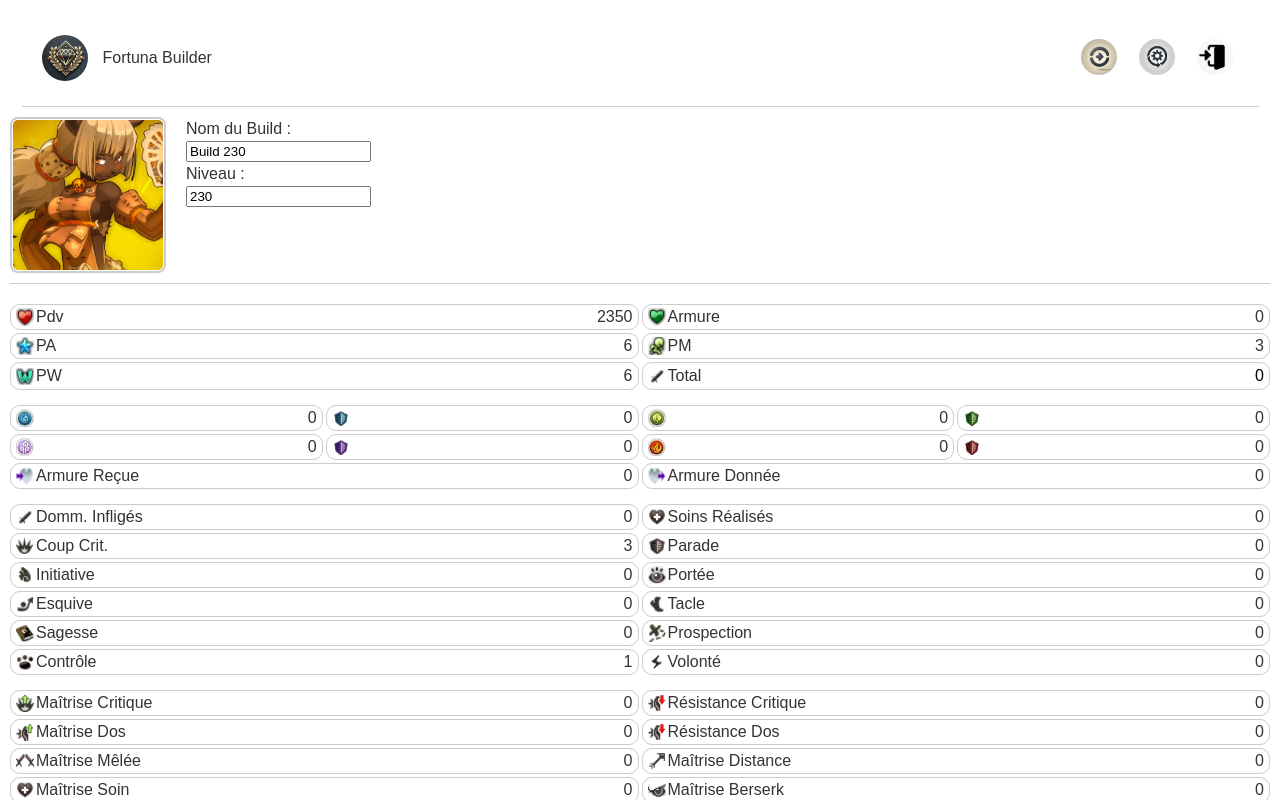
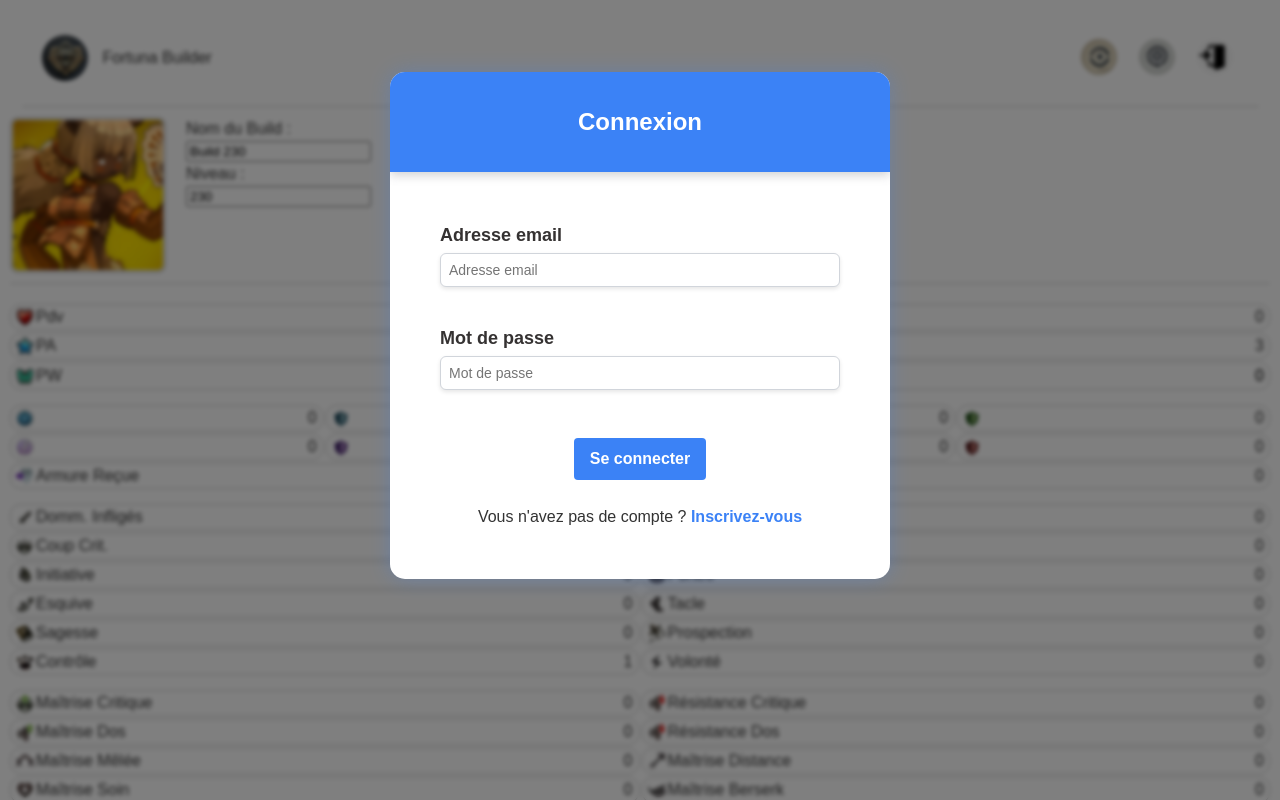
Before and after one commit to CorentinCoulet/Fortuna-Builder, a React (Vite) app in the folder frontend/: page / in a window 1280 px wide. Both pictures are taken after a click on the button 1214 px from the left and 58 px from the top of the page. Shown: the top 800 px of the page. Built offline with nearby package versions, Linux system fonts and the light colour scheme.

Commit message:
ajout de la modal d'authentification

```diff
--- a/frontend/package.json
+++ b/frontend/package.json
@@ -27,7 +27,8 @@
     "react-redux": "^9.1.2",
     "react-router-dom": "^6.26.0",
     "react-slider": "^2.0.6",
-    "url": "^0.11.4"
+    "url": "^0.11.4",
+    "zod": "^3.23.8"
   },
   "devDependencies": {
     "@types/node": "^22.2.0",
--- a/frontend/src/components/Others/Header.tsx
+++ b/frontend/src/components/Others/Header.tsx
@@ -1,4 +1,4 @@
-import React, { useEffect, useState } from "react";
+import React, { useState } from "react";
 import "../../styles/components/Others/Header.scss";
 import Logo from "../../assets/logo-fortuna-V2.webp";
 import Login from "../../assets/login.webp";
@@ -13,20 +13,28 @@ import { resetAllPoints as resetPointAgility } from "../../features/components/A
 import { resetAllPoints as resetPointChance } from "../../features/components/Aptitudes/aptitudeChanceSlice";
 import { resetAllPoints as resetPointMajor } from "../../features/components/Aptitudes/aptitudeMajorSlice";
 import { resetAllValues } from "../../features/components/Builder/editableValuesSlice";
-import {  } from "../../features/components/Sublimations/sublimationsSlice";
+import {} from "../../features/components/Sublimations/sublimationsSlice";
 import { useDispatch } from "react-redux";
+import Modal from "react-modal";
 
-import { setEquippedEpicSublimation, setEquippedRelicSublimation, setEquippedNormalSublimation } from "../../features/components/Sublimations/sublimationsSlice";
+import {
+  setEquippedEpicSublimation,
+  setEquippedRelicSublimation,
+  setEquippedNormalSublimation,
+} from "../../features/components/Sublimations/sublimationsSlice";
+import LoginForm from "./LoginForm";
+import SignInForm from "./SignInForm";
 
 const Header: React.FC = () => {
   const dispatch = useDispatch();
 
   const [isLoggedIn, setIsLoggedIn] = useState<boolean>(false);
   const [isMenuOpen, setIsMenuOpen] = useState<boolean>(false);
+  const [wantToLogin, setWantToLogin] = useState<boolean>(false);
 
   const handleLoginClick = () => {
     setIsLoggedIn(!isLoggedIn);
-    setIsMenuOpen(false);
+    setIsMenuOpen(true);
   };
 
   const handleResetClick = () => {
@@ -46,7 +54,6 @@ const Header: React.FC = () => {
   };
 
   const handleSettingsClick = () => {
-    console.log("Paramètres ouverts");
     setIsMenuOpen(false);
   };
 
@@ -55,6 +62,7 @@ const Header: React.FC = () => {
   };
 
   return (
+    <>
       <header className="header">
         <div className="left-side">
           <img src={Logo} alt="Fortuna Logo" className="logo" />
@@ -88,7 +96,11 @@ const Header: React.FC = () => {
           </button>
 
           <button className="settings-button" onClick={handleSettingsClick}>
-          <img src={Parameters} alt="Paramètres" className="icon parameters" />
+            <img
+              src={Parameters}
+              alt="Paramètres"
+              className="icon parameters"
+            />
           </button>
 
           <button className="login-button" onClick={handleLoginClick}>
@@ -100,6 +112,45 @@ const Header: React.FC = () => {
           </button>
         </div>
       </header>
+      <Modal
+        isOpen={isMenuOpen}
+        onRequestClose={() => setIsMenuOpen(false)}
+        overlayClassName="modal-overlay"
+        className="authentication-modal"
+      >
+        <div className="authentication-banner">
+          <h3>{!wantToLogin ? "Connexion" : "Inscription"}</h3>
+        </div>
+        <div className="authentication-content">
+        {!wantToLogin ? <LoginForm /> : <SignInForm />}
+          <p className="redirection-message">
+            {wantToLogin ? (
+              <>
+                Vous êtes déjà inscrit ?{" "}
+                <span
+                  onClick={() => {
+                    setWantToLogin((curr) => !curr);
+                  }}
+                >
+                  Connectez-vous
+                </span>
+              </>
+            ) : (
+              <>
+                Vous n'avez pas de compte ?{" "}
+                <span
+                  onClick={() => {
+                    setWantToLogin((curr) => !curr);
+                  }}
+                >
+                  Inscrivez-vous
+                </span>
+              </>
+            )}
+          </p>
+        </div>
+      </Modal>
+    </>
   );
 };
 
--- /dev/null
+++ b/frontend/src/components/Others/Input.tsx
@@ -0,0 +1,36 @@
+import { faTriangleExclamation } from "@fortawesome/free-solid-svg-icons";
+import { FontAwesomeIcon } from "@fortawesome/react-fontawesome";
+import React from "react";
+import "../../styles/components/Others/Input.scss";
+
+interface IInputProps extends React.InputHTMLAttributes<HTMLInputElement> {
+  errors?: string[];
+  label: string;
+}
+
+export default function Input({
+  className,
+  label,
+  errors,
+  ...inputProps
+}: IInputProps): JSX.Element {
+  return (
+    <div className="input-component">
+      <label htmlFor="email">{label}</label>
+      <input
+        {...inputProps}
+        className={`${className || ""} ${
+          errors && errors.length > 0 ? "input-error" : ""
+        } `}
+      />
+      <div className="errors">
+        {errors?.map((error, index) => (
+          <p key={index}>
+            <FontAwesomeIcon icon={faTriangleExclamation} />
+            {error}
+          </p>
+        ))}
+      </div>
+    </div>
+  );
+}
--- a/frontend/src/components/Others/LoginForm.tsx
+++ b/frontend/src/components/Others/LoginForm.tsx
@@ -0,0 +1,49 @@
+import React from "react";
+import * as z from "zod";
+import "../../styles/components/Others/LoginForm.scss";
+import useFormValidationError from "../../customHooks/useFormValidationError";
+import Input from "./Input.tsx";
+
+function LoginForm() {
+  const loginSchema = z.object({
+    email: z.string().email({ message: "L'email est invalide" }),
+    password: z.string().min(8, {
+      message: "Le mot de passe doit être supérieur à 8 charactères",
+    }),
+  });
+
+  const { formRef, handleChange, handleSubmit, errors } =
+    useFormValidationError(loginSchema);
+
+  return (
+    <form
+      ref={formRef}
+      onSubmit={handleSubmit}
+      className="loginForm"
+      noValidate
+    >
+      <Input
+        label="Adresse email"
+        id="email"
+        type="email"
+        placeholder="Adresse email"
+        name="email"
+        onChange={handleChange}
+        errors={errors.email}
+      />
+
+      <Input
+        label="Mot de passe"
+        id="password"
+        type="password"
+        placeholder="Mot de passe"
+        name="password"
+        onChange={handleChange}
+        errors={errors.password}
+      />
+      <button type="submit">Se connecter</button>
+    </form>
+  );
+}
+
+export default LoginForm;
--- a/frontend/src/components/Others/SignInForm.tsx
+++ b/frontend/src/components/Others/SignInForm.tsx
@@ -0,0 +1,69 @@
+import React from "react";
+import * as z from "zod";
+import useFormValidationError from "../../customHooks/useFormValidationError";
+import Input from "./Input.tsx";
+import "../../styles/components/Others/SigninForm.scss";
+
+function SignInForm() {
+  const signInSchema = z
+    .object({
+      email: z.string().email({ message: "L'email n'est pas valide" }),
+
+      password: z.string().min(6, {
+        message: "Le mot de passe doit contenir au moins 6 caractères",
+      }),
+
+      confirmPassword: z.string().min(6, {
+        message:
+          "La confirmation du mot de passe doit contenir au moins 6 caractères",
+      }),
+    })
+    .refine((data) => data.password === data.confirmPassword, {
+      message: "Les mots de passe ne correspondent pas",
+      path: ["confirmPassword"],
+    });
+
+  const { formRef, handleChange, handleSubmit, errors } =
+    useFormValidationError(signInSchema);
+
+  return (
+    <form
+      ref={formRef}
+      onSubmit={handleSubmit}
+      className="signin-form"
+      noValidate
+    >
+      <Input
+        label="Adresse email"
+        id="email"
+        type="email"
+        placeholder="Adresse email"
+        name="email"
+        onChange={handleChange}
+        errors={errors.email}
+      />
+
+      <Input
+        label="Mot de passe"
+        id="password"
+        type="password"
+        placeholder="Mot de passe"
+        name="password"
+        onChange={handleChange}
+        errors={errors.password}
+      />
+
+      <Input
+        label="Confirmation mot de passe"
+        id="confirmPassword"
+        type="password"
+        placeholder="Confirmation mot de passe"
+        name="confirmPassword"
+        onChange={handleChange}
+        errors={errors.confirmPassword}
+      />
+      <button type="submit">S'inscrire</button>
+    </form>
+  );
+}
+export default SignInForm;
--- /dev/null
+++ b/frontend/src/customHooks/useFormValidationError.ts
@@ -0,0 +1,49 @@
+import { useRef, useState, SyntheticEvent } from "react";
+import { z } from "zod";
+
+export default function useFormValidationError(schema: z.ZodTypeAny) {
+  const formRef = useRef<HTMLFormElement>(null);
+  const [isSubmit, setIsSubmit] = useState<boolean>(false);
+
+  const [errors, setErrors] = useState<
+    z.typeToFlattenedError<any, string>["fieldErrors"]
+  >({});
+
+  const handleSubmit = (e: SyntheticEvent) => {
+    e.preventDefault();
+    if (formRef.current) {
+      const formData = new FormData(formRef.current);
+      const safeParse = schema.safeParse(
+        Object.fromEntries(formData.entries())
+      );
+      setIsSubmit(true);
+
+      if (!safeParse.success) {
+        setErrors(safeParse.error.flatten().fieldErrors);
+      } else {
+        setErrors({});
+      }
+    }
+  };
+
+  const handleChange = () => {
+    if (formRef.current) {
+      const formData = new FormData(formRef.current);
+      const safeParse = schema.safeParse(
+        Object.fromEntries(formData.entries())
+      );
+      if (!safeParse.success && isSubmit) {
+        setErrors(safeParse.error.flatten().fieldErrors);
+      } else {
+        setErrors({});
+      }
+    }
+  };
+
+  return {
+    formRef,
+    handleSubmit,
+    handleChange,
+    errors,
+  };
+}
--- a/frontend/src/styles/components/Others/Header.scss
+++ b/frontend/src/styles/components/Others/Header.scss
@@ -1,3 +1,6 @@
+@import "../../generic/mixins";
+@import "../../generic/variables";
+
 .header {
   width: 95%;
   display: flex;
@@ -85,6 +88,53 @@
   }
 }
 
+.modal-overlay {
+  @include blur-modal($blur);
+}
+
+.authentication-modal {
+  width: 500px;
+  background-color: #fff;
+  border-radius: 15px;
+  transition: 0.3s ease;
+  box-shadow: 0px 0px 20px rgba(59, 130, 246, 0.3);
+  overflow: hidden;
+  margin-top: -150px;
+
+  .authentication-banner {
+    background-color: #3b82f6;
+    width: 100%;
+    height: 100px;
+    display: flex;
+    align-items: center;
+    justify-content: center;
+    margin-bottom: 50px;
+    box-shadow: 0px 3px 10px rgba(98, 101, 105, 0.3);
+
+    h3 {
+      font-size: x-large;
+      color: #fff;
+    }
+  }
+
+  .authentication-content {
+    padding: 0 50px 50px 50px;
+
+    .redirection-message {
+      margin: 0 auto;
+      width: fit-content;
+      margin-top: 15px;
+
+      span {
+        font-weight: 800;
+
+        color: #3b82f6;
+        cursor: pointer;
+      }
+    }
+  }
+}
+
 @media (max-width: 767px) {
   .button-group {
     display: none;
--- /dev/null
+++ b/frontend/src/styles/components/Others/Input.scss
@@ -0,0 +1,49 @@
+.input-component {
+  display: flex;
+  flex-direction: column;
+  gap: 4px;
+  width: 100%;
+
+  label {
+    font-weight: bold;
+    font-size: 18px;
+    color: rgb(53, 50, 50);
+  }
+
+  input {
+    padding: 0.5rem;
+    border-radius: 0.375rem;
+    border: 1px solid #d1d5db;
+    box-shadow: 0 2px 4px rgba(0, 0, 0, 0.1);
+    font-size: 14px;
+    transition: box-shadow 0.3s ease, border-color 0.3s ease;
+
+    &:focus {
+      outline: none;
+      box-shadow: 0 0 0 2px rgba(59, 130, 246, 0.5);
+      border-color: #3b82f6;
+    }
+
+    &.input-error {
+      border-color: #df2a2a;
+      box-shadow: 0 2px 8px rgba(173, 83, 83, 0.6);
+    }
+  }
+
+  .errors {
+    color: #df2a2a;
+    font-size: 13px;
+    margin-top: 4px;
+
+    p {
+      display: flex;
+      align-items: center;
+      gap: 8px;
+      margin: 0;
+
+      svg {
+        color: #df2a2a;
+      }
+    }
+  }
+}
--- a/frontend/src/styles/components/Others/LoginForm.scss
+++ b/frontend/src/styles/components/Others/LoginForm.scss
@@ -0,0 +1,6 @@
+@import "../../generic/mixins";
+
+.loginForm {
+  @include authentication-form();
+
+}
--- a/frontend/src/styles/components/Others/SignInForm.scss
+++ b/frontend/src/styles/components/Others/SignInForm.scss
@@ -0,0 +1,5 @@
+@import "../../generic/mixins";
+
+.signin-form {
+  @include authentication-form();
+}
--- a/frontend/src/styles/generic/_mixins.scss
+++ b/frontend/src/styles/generic/_mixins.scss
@@ -1,8 +1,40 @@
+@import "./variables";
+
 @mixin parent-style-on-child($parent, $child) {
-    #{$parent} {
-      &:has(#{$child}) {
-        display: flex;
-        flex-direction: column;
-      }
+  #{$parent} {
+    &:has(#{$child}) {
+      display: flex;
+      flex-direction: column;
     }
+  }
 }
+
+@mixin blur-modal($blur) {
+  backdrop-filter: blur($blur);
+}
+
+@mixin authentication-form() {
+  display: flex;
+  flex-direction: column;
+  gap: 30px;
+  align-items: center;
+
+  button[type="submit"] {
+    font-weight: bold;
+    border-radius: 4px;
+    padding: 12px 16px;
+    width: fit-content;
+    border: none;
+    font-size: 16px;
+    background-color: #3b82f6;
+    color: #fff;
+    cursor: pointer;
+    transition: $transition;
+    margin: 10px 0;
+
+    &:hover {
+      background-color: #2e66c0;
+      transform: $transform;
+    }
+  }
+}
```
Also changed, not shown: frontend/src/styles/generic/_variables.scss (+7 -0 lines), 2 other files (tests, documents, lock files or other folders). Lines whose indentation alone changed are shown as unchanged.
